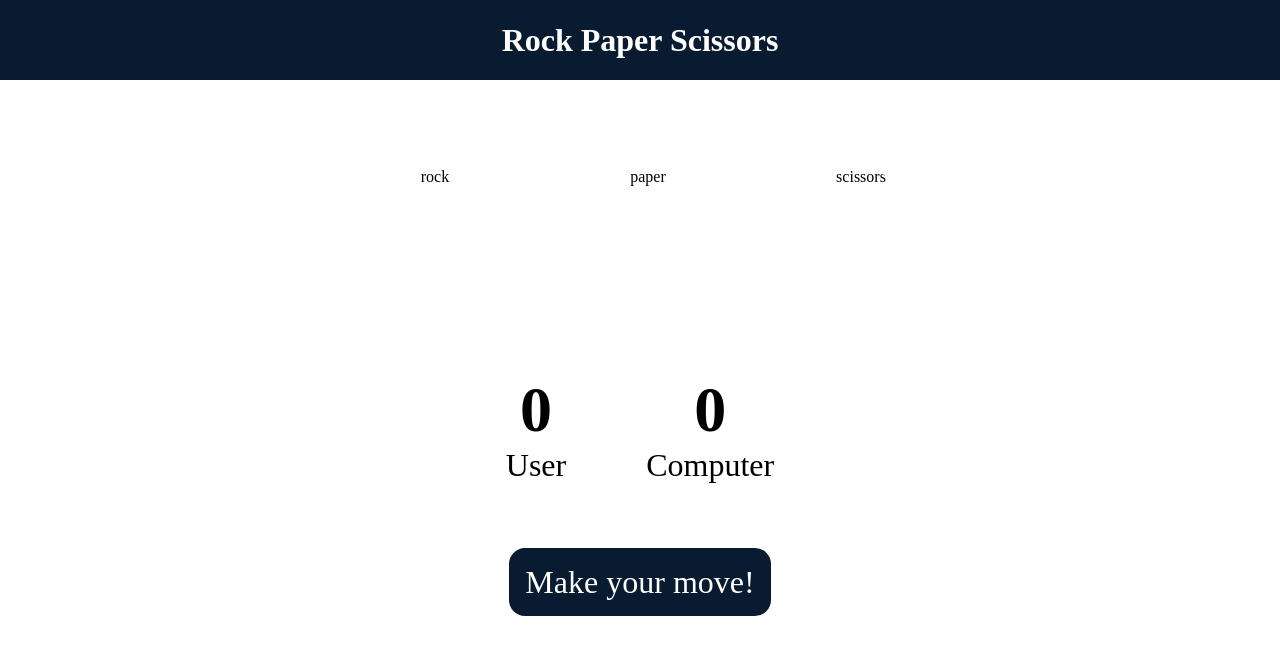
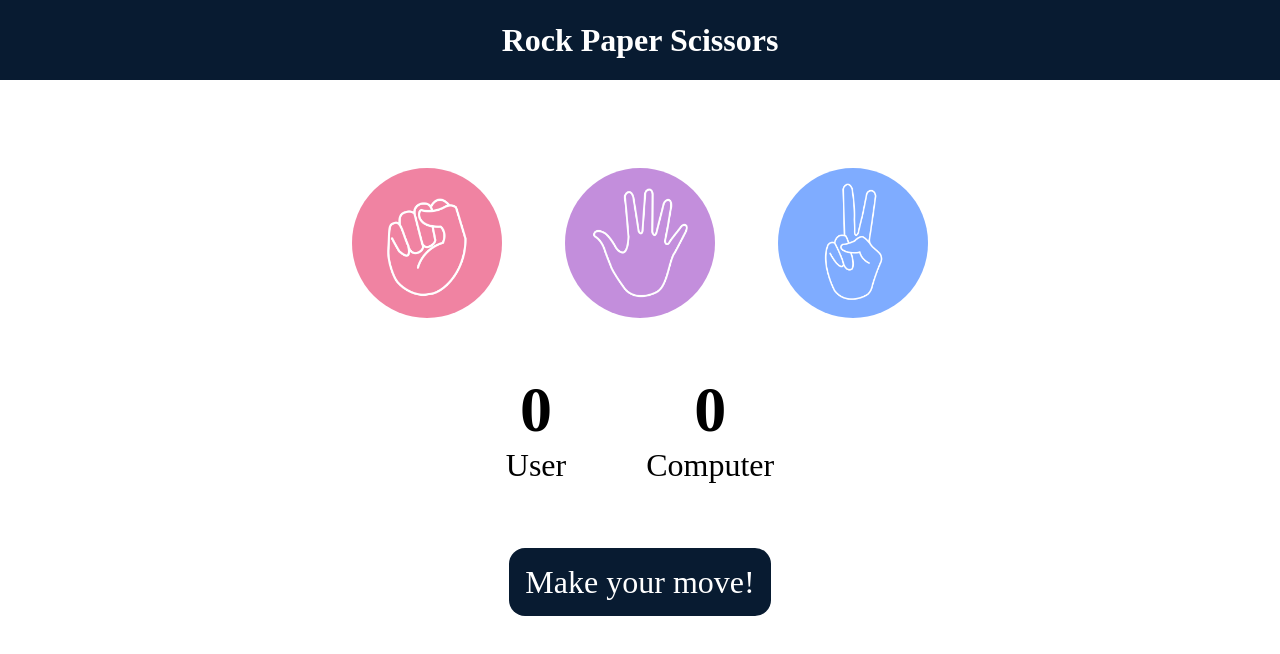
Before and after one commit to Ashwiniyadav23/RPS, a plain HTML site: page index.html in a window 1280 px wide. Drawn offline with Linux system fonts and the light colour scheme.

Commit message:
Update index.html

```diff
--- a/index.html
+++ b/index.html
@@ -14,13 +14,13 @@
     <main>
         <div class="choices">
             <div class="choice" id="rock">
-                <img src="img/rock.png" alt="rock">
+                <img src="rock.png" alt="rock">
             </div>
             <div class="choice" id="paper">
-                <img src="img/paper.png" alt="paper">
+                <img src="paper.png" alt="paper">
             </div>
             <div class="choice" id="scissors">
-                <img src="img/scissors.png" alt="scissors">
+                <img src="scissors.png" alt="scissors">
             </div>
         </div>
 
```
